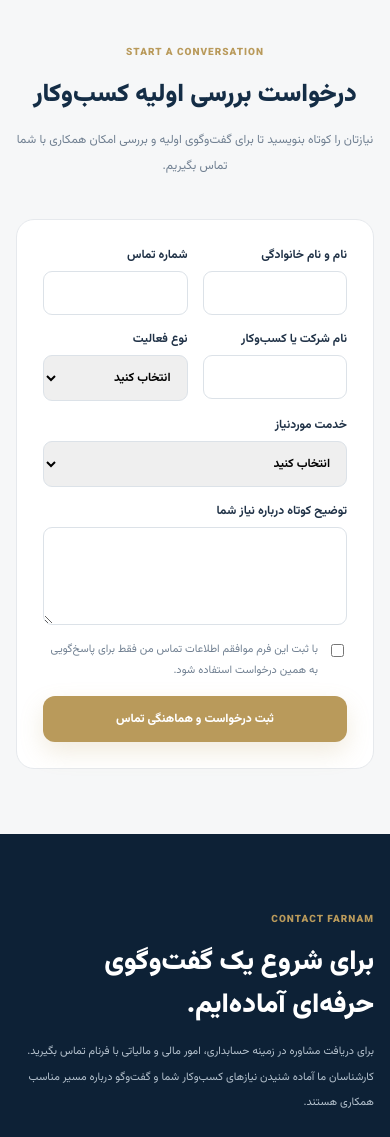
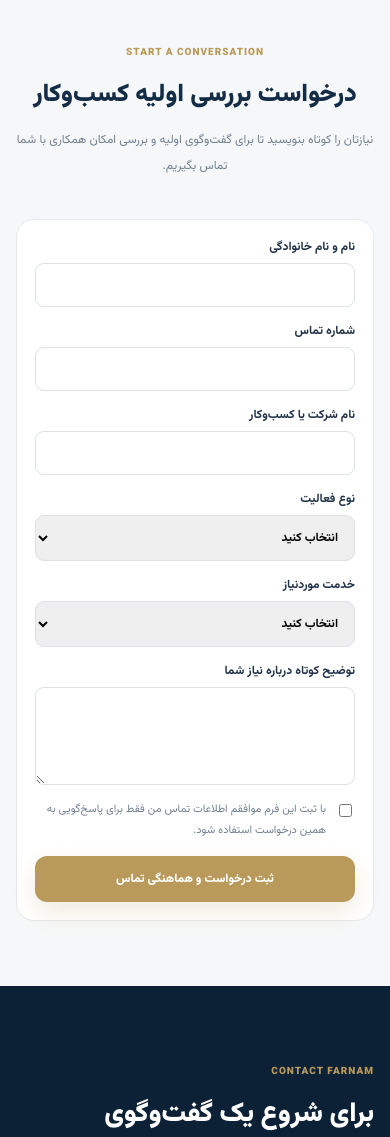
Before and after one commit to media-store-rtl/accounting, a Laravel app: page / in a window 390 px wide. Shown: the part 5230-6367 px from the top of the page. Run offline with Laravel 12, Linux system fonts and the light colour scheme; data that the repository does not hold is empty; parts of the project's set-up code (start-up, migrations or seed data) failed here and were passed over.

Commit message:
fix: make Farnam lead form responsive

```diff
--- a/resources/views/accounting.blade.php
+++ b/resources/views/accounting.blade.php
@@ -144,6 +144,7 @@
         .contact p { max-width: 650px; margin: 0; color: #b5c2ce; font-size: 11px; line-height: 2.3; }
         .contact-card { padding: 23px; border: 1px solid rgba(232,220,192,.22); border-radius: 17px; background: rgba(255,255,255,.04); }
         .contact-card strong { display: block; color: #e2c994; font-size: 13px; }.contact-card span { display: block; margin-top: 8px; color: #b5c2ce; font-size: 10px; line-height: 2; }.contact-phone { display: inline-flex; align-items: center; gap: 9px; margin-top: 15px; color: #fff; font-size: 20px; font-weight: 800; letter-spacing: .5px; text-decoration: none; direction: ltr; }.contact-phone:hover { color: #e2c994; }.contact-phone-label { display: block; margin-top: 5px; color: #b5c2ce; font-size: 10px; }
+        @media (max-width: 760px) { #lead-form { grid-template-columns: 1fr !important; padding: 18px !important; } }
         .footer { padding: 22px 0; color: #9baab8; background: #091a2b; font-size: 9px; }
         .footer-inner { display: flex; justify-content: space-between; align-items: center; gap: 20px; }
         .footer strong { color: #e2c994; font-size: 12px; }
@@ -352,7 +353,7 @@ $siteContent = array_merge([
                 </div>
                 @if (session('lead_status'))<div role="status" style="max-width:760px;margin:0 auto 18px;padding:14px 18px;border-radius:12px;background:#edf8f1;color:#24643d">{{ session('lead_status') }}</div>@endif
                 @if ($errors->any())<div role="alert" style="max-width:760px;margin:0 auto 18px;padding:14px 18px;border-radius:12px;background:#fff0f0;color:#933">لطفاً اطلاعات فرم را بررسی کنید و دوباره بفرستید.</div>@endif
-                <form method="POST" action="{{ route('farnam.leads.store') }}" style="max-width:760px;margin:0 auto;padding:26px;background:#fff;border:1px solid #e6e9ed;border-radius:18px;display:grid;grid-template-columns:1fr 1fr;gap:15px">
+                <form method="POST" action="{{ route('farnam.leads.store') }}" id="lead-form" style="max-width:760px;margin:0 auto;padding:26px;background:#fff;border:1px solid #e6e9ed;border-radius:18px;display:grid;grid-template-columns:1fr 1fr;gap:15px">
                     @csrf
                     <label style="font-size:12px;font-weight:700">نام و نام خانوادگی<input name="name" value="{{ old('name') }}" required maxlength="120" autocomplete="name" style="display:block;width:100%;margin-top:7px;padding:12px;border:1px solid #dce2e8;border-radius:9px;font:inherit"></label>
                     <label style="font-size:12px;font-weight:700">شماره تماس<input name="phone" value="{{ old('phone') }}" required maxlength="30" autocomplete="tel" inputmode="tel" style="display:block;width:100%;margin-top:7px;padding:12px;border:1px solid #dce2e8;border-radius:9px;font:inherit"></label>
```
